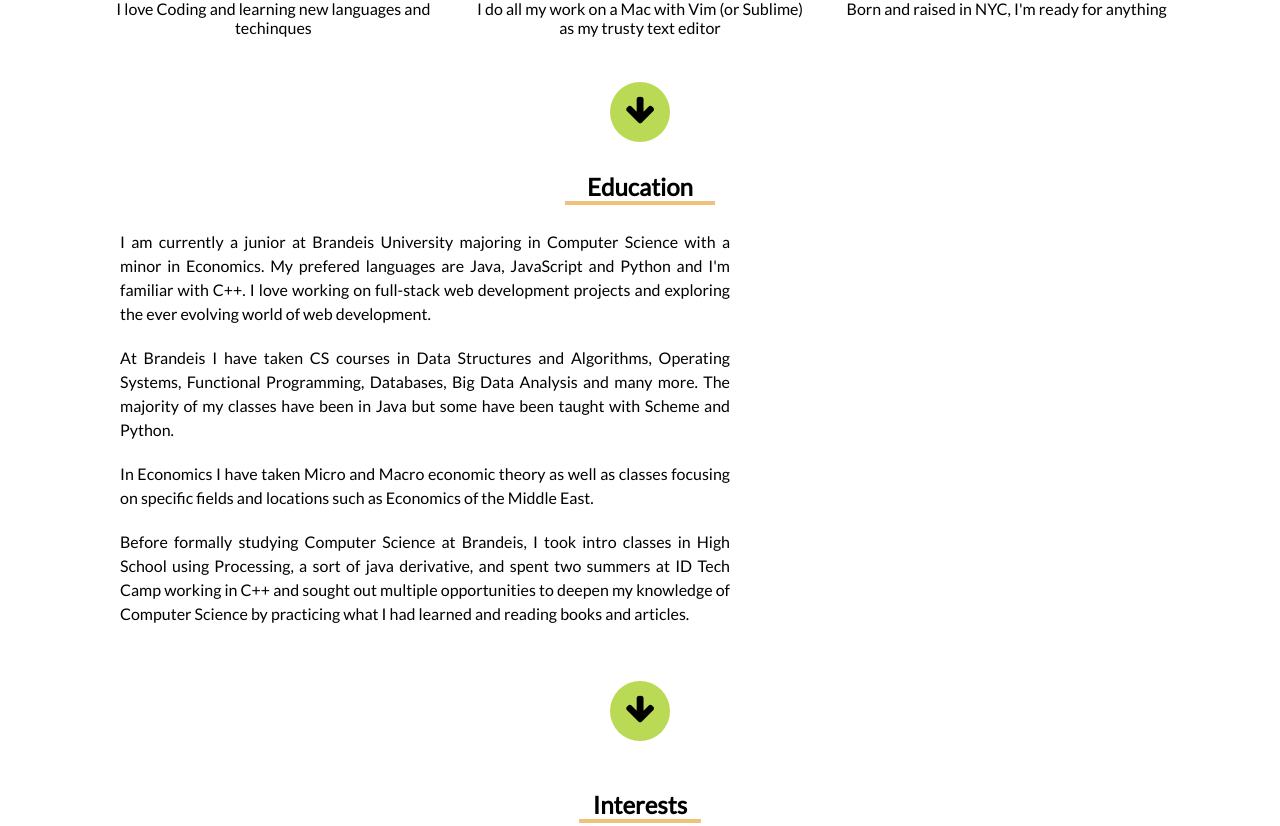
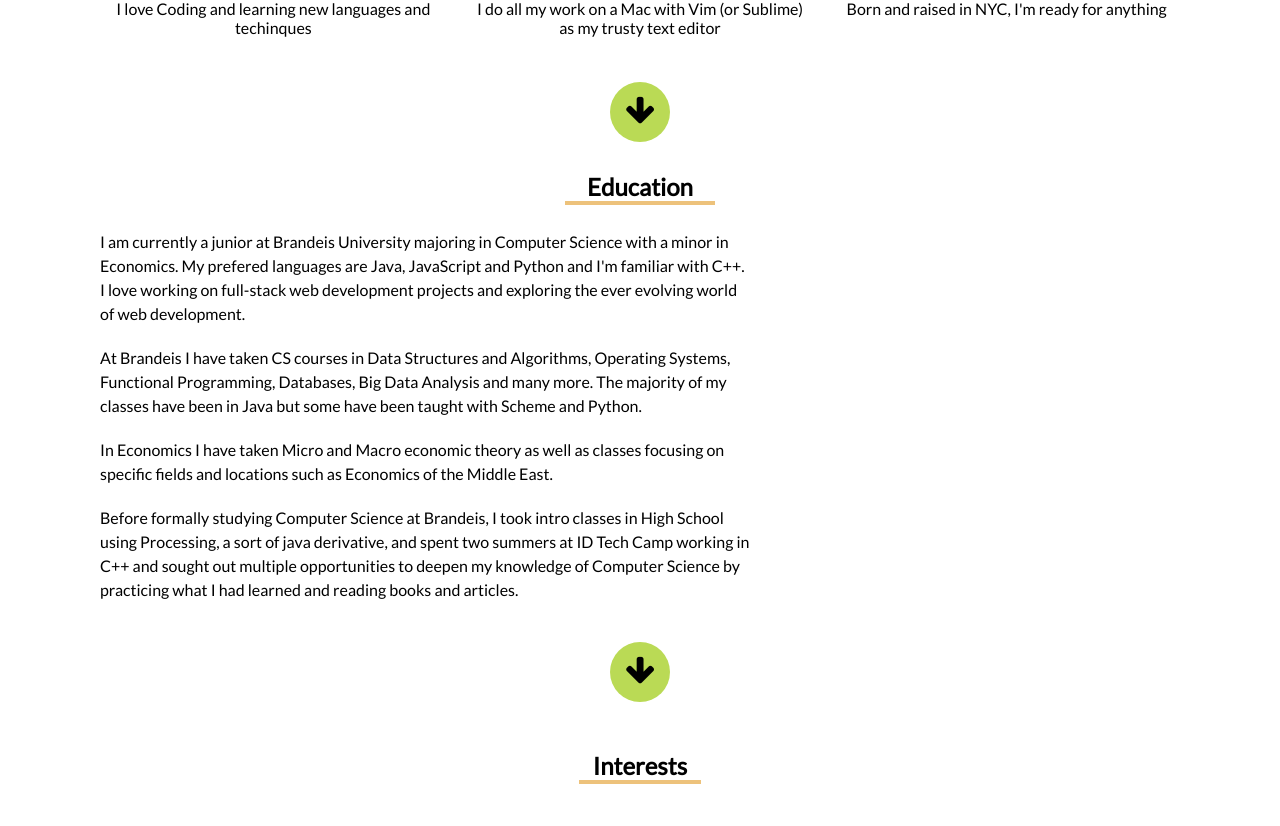
Before and after one commit to sbernheim4/sambernheim.com, a PHP site: page /html/home.html in a window 1280 px wide. Shown: the part 1264-2090 px from the top of the page. Run offline with PHP 8.4, Linux system fonts and the light colour scheme; style sheets or scripts are compiled from the project's sources.

Commit message:
Wrap text in education section

```diff
--- a/html/home.html
+++ b/html/home.html
@@ -97,11 +97,10 @@
 
 			<div class=education--info>
 				<img src="brandeis-logo.jpg" alt="Brandeis University Logo" class="education--info--brandeis slide slideFromRight">
-				<div class="education--info--description">
-					<p>I am currently a junior at Brandeis University majoring in Computer Science with a minor in Economics. My prefered languages are Java, JavaScript and Python and I'm familiar with C++. I love working on full-stack web development projects and exploring the ever evolving world of web development.</p>
-					<p>At Brandeis I have taken CS courses in Data Structures and Algorithms, Operating Systems, Functional Programming, Databases, Big Data Analysis and many more. The majority of my classes have been in Java but some have been taught with Scheme and Python.</p>
-					<p>In Economics I have taken Micro and Macro economic theory as well as classes focusing on specific fields and locations such as Economics of the Middle East.</p>
-					<p>Before formally studying Computer Science at Brandeis, I took intro classes in High School using Processing, a sort of java derivative, and spent two summers at ID Tech Camp working in C++ and sought out multiple opportunities to deepen my knowledge of Computer Science by practicing what I had learned and reading books and articles.</p>
+				<p class="education--info--description">I am currently a junior at Brandeis University majoring in Computer Science with a minor in Economics. My prefered languages are Java, JavaScript and Python and I'm familiar with C++. I love working on full-stack web development projects and exploring the ever evolving world of web development.</p>
+				<p class="education--info--description">At Brandeis I have taken CS courses in Data Structures and Algorithms, Operating Systems, Functional Programming, Databases, Big Data Analysis and many more. The majority of my classes have been in Java but some have been taught with Scheme and Python.</p>
+				<p class="education--info--description">In Economics I have taken Micro and Macro economic theory as well as classes focusing on specific fields and locations such as Economics of the Middle East.</p>
+				<p class="education--info--description">Before formally studying Computer Science at Brandeis, I took intro classes in High School using Processing, a sort of java derivative, and spent two summers at ID Tech Camp working in C++ and sought out multiple opportunities to deepen my knowledge of Computer Science by practicing what I had learned and reading books and articles.</p>
 				</div>
 			</div>
 		</section>
--- a/scss/home.scss
+++ b/scss/home.scss
@@ -245,43 +245,32 @@
 .education {
 	max-width: 1100px;
 
-
 	&__underline {
 		width: 150px;
-		@media all and (max-width: $education-media-change) {
-			margin-bottom: 15px;
-		}
+		margin-bottom: 15px;
 	}
 
 	&--info {
-		display: flex;
-		flex-direction: row-reverse;
-		align-items: center;
-
 		@media all and (max-width: $education-media-change) {
 			display: block;
 		}
 
 		&--brandeis {
 			padding: 15px;
+			float: right;
 
 			@media all and (max-width: $education-media-change) {
 				display: block;
 				margin: 0 auto;
+				float: none;
 			}
 		}
 
-		&--description {
-			padding: 15px 30px;
-			flex: 1;
+		p {
+			padding: 10px;
+			line-height: 1.5em;
 			@media all and (max-width: $education-media-change) {
-				padding-top: 0;
-			}
-
-			p {
-				padding: 10px 0;
-				text-align: justify;
-				line-height: 1.5em;
+				padding: 10px 30px;
 			}
 		}
 	}
```
Also changed, not shown: minihtml/home.html (+1 -1 lines), server/public/index.css.
